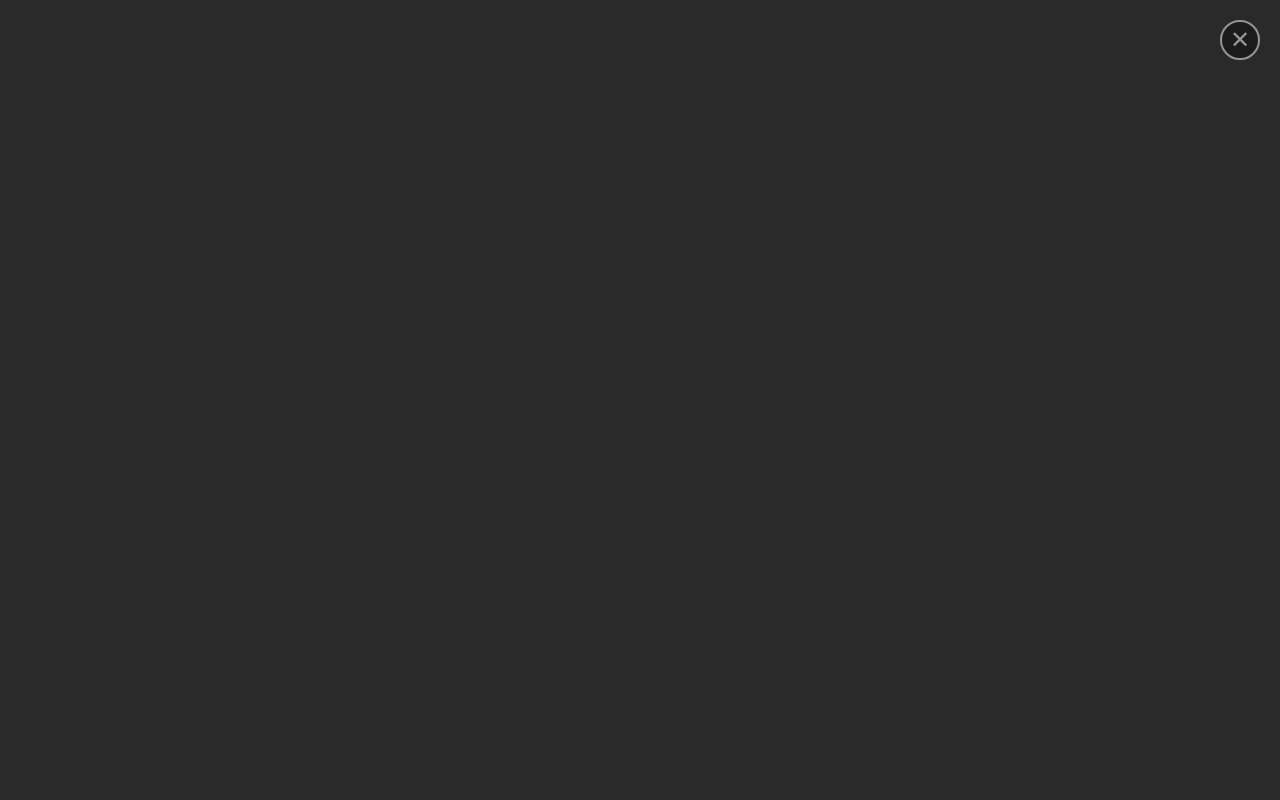
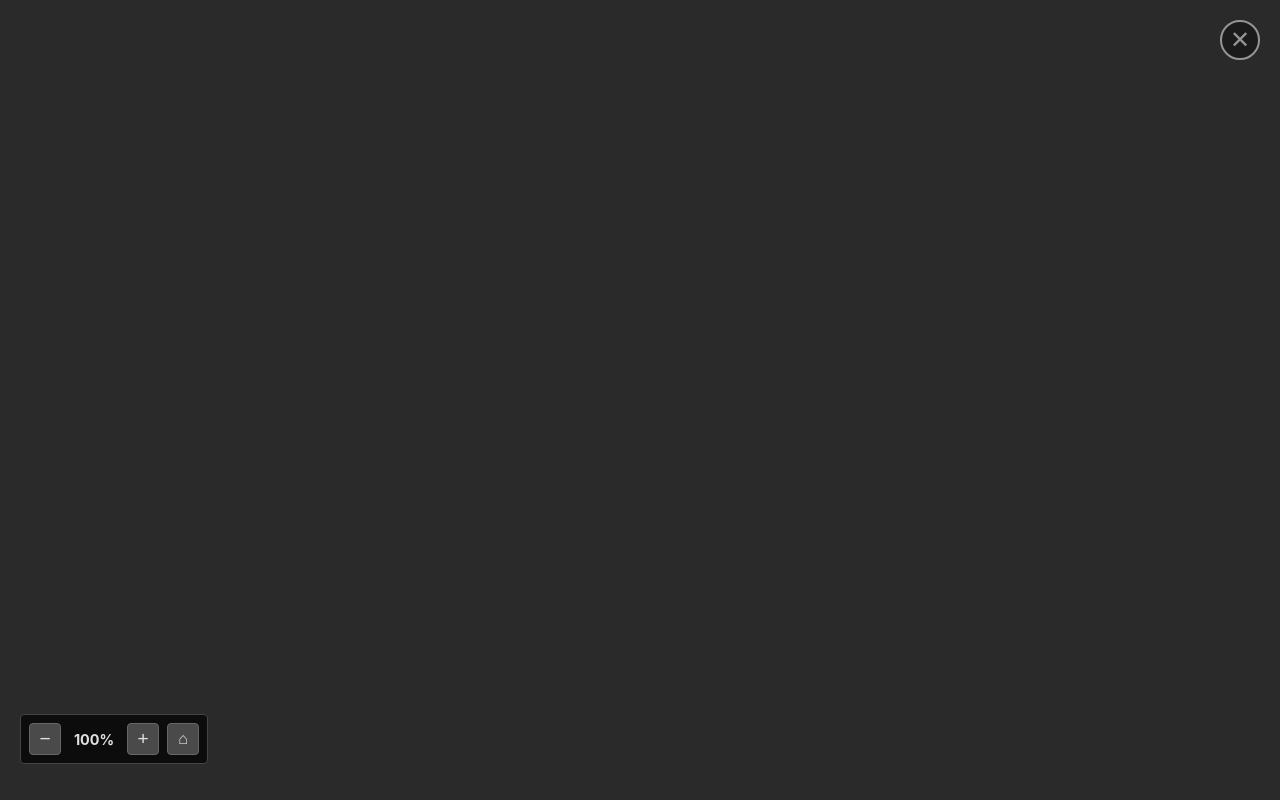
Before and after one commit to hernanescu/kalakthul, a React (Vite) app: page / in a window 1280 px wide. Both pictures are taken after a click on the button "Modo Presentación". Built offline with nearby package versions, Linux system fonts and the light colour scheme.

Commit message:
zoom anda

```diff
--- a/src/App.tsx
+++ b/src/App.tsx
@@ -3,10 +3,11 @@ import { useGrid } from './hooks/useGrid';
 import { useTokens } from './hooks/useTokens';
 import { loadImageAsBase64 } from './utils/canvasUtils';
 import { snapToGrid } from './utils/gridUtils';
-import { MapState, ImageBounds } from './types';
+import { MapState, ImageBounds, ZoomState } from './types';
 import MapCanvas from './components/MapCanvas';
 import GridControls from './components/GridControls';
 import TokenControls from './components/TokenControls';
+import ZoomControls from './components/ZoomControls';
 import './App.css';
 
 const STORAGE_KEY = 'ttrpg-map-state';
@@ -23,13 +24,20 @@ function App() {
   useEffect(() => {
     try {
       const saved = localStorage.getItem(STORAGE_KEY);
+      console.log('[App] Loading from localStorage:', saved ? 'Found data' : 'No data');
       if (saved) {
         const parsed = JSON.parse(saved) as MapState;
+        console.log('[App] Parsed state:', {
+          hasMapImage: !!parsed.mapImage,
+          hasImageBounds: !!parsed.imageBounds,
+          hasZoom: !!parsed.zoom,
+          tokensCount: parsed.tokens?.length || 0
+        });
         setInitialState(parsed);
       }
       setIsInitialized(true);
     } catch (error) {
-      console.error('Error loading from localStorage:', error);
+      console.error('[App] Error loading from localStorage:', error);
       setIsInitialized(true);
     }
   }, []);
@@ -48,14 +56,27 @@ function App() {
 
   const [mapImage, setMapImage] = useState<string | null>(initialState?.mapImage || null);
   const [imageBounds, setImageBounds] = useState<ImageBounds | null>(initialState?.imageBounds || null);
+  const [zoom, setZoom] = useState<ZoomState>(
+    initialState?.zoom || { level: 1, panX: 0, panY: 0 }
+  );
 
-  // Sincronizar mapImage y imageBounds cuando se carga el estado inicial
+  console.log('[App] Current state:', {
+    hasMapImage: !!mapImage,
+    hasImageBounds: !!imageBounds,
+    zoom: zoom,
+    isInitialized: isInitialized
+  });
+
+  // Sincronizar mapImage, imageBounds y zoom cuando se carga el estado inicial
   useEffect(() => {
     if (initialState?.mapImage) {
       setMapImage(initialState.mapImage);
     }
     if (initialState?.imageBounds) {
       setImageBounds(initialState.imageBounds);
+    }
+    if (initialState?.zoom) {
+      setZoom(initialState.zoom);
     }
   }, [initialState]);
 
@@ -199,19 +220,42 @@ function App() {
       grid,
       tokens,
       selectedTokenId,
+      zoom,
     };
     try {
       localStorage.setItem(STORAGE_KEY, JSON.stringify(state));
     } catch (error) {
       console.error('Error saving to localStorage:', error);
     }
-  }, [mapImage, imageBounds, grid, tokens, selectedTokenId, isInitialized]);
+  }, [mapImage, imageBounds, grid, tokens, selectedTokenId, zoom, isInitialized]);
 
   const selectedToken = tokens.find((t) => t.id === selectedTokenId) || null;
 
-  // Memoizar el callback para evitar re-renders innecesarios
+  // Memoizar los callbacks para evitar re-renders innecesarios
   const handleImageBoundsChange = useCallback((bounds: ImageBounds | null) => {
     setImageBounds(bounds);
+  }, []);
+
+  const handleZoomChange = useCallback((newZoom: ZoomState) => {
+    setZoom(newZoom);
+  }, []);
+
+  const handleZoomIn = useCallback(() => {
+    setZoom((prev) => ({
+      ...prev,
+      level: Math.min(4, prev.level * 1.2),
+    }));
+  }, []);
+
+  const handleZoomOut = useCallback(() => {
+    setZoom((prev) => ({
+      ...prev,
+      level: Math.max(0.25, prev.level / 1.2),
+    }));
+  }, []);
+
+  const handleZoomReset = useCallback(() => {
+    setZoom({ level: 1, panX: 0, panY: 0 });
   }, []);
 
   return (
@@ -230,7 +274,7 @@ function App() {
       {!isPresentationMode && (
         <div className="sidebar">
           <div className="header">
-            <h1>Mapa TTRPG</h1>
+            <h1>Kalak'thuling</h1>
             <button onClick={() => fileInputRef.current?.click()} className="load-map-btn">
               Cargar Mapa
             </button>
@@ -255,6 +299,13 @@ function App() {
             onDelete={handleDeleteToken}
             onAddToken={handleAddToken}
           />
+
+          <ZoomControls
+            zoom={zoom}
+            onZoomIn={handleZoomIn}
+            onZoomOut={handleZoomOut}
+            onZoomReset={handleZoomReset}
+          />
         </div>
       )}
 
@@ -265,12 +316,22 @@ function App() {
           grid={grid}
           tokens={tokens}
           selectedTokenId={selectedTokenId}
+          zoom={zoom}
           onTokenClick={handleTokenClick}
           onTokenDrag={handleTokenDrag}
           onImageBoundsChange={handleImageBoundsChange}
+          onZoomChange={handleZoomChange}
           canvasDimensions={canvasDimensions}
         />
         {isPresentationMode && (
+          <>
+            <ZoomControls
+              zoom={zoom}
+              onZoomIn={handleZoomIn}
+              onZoomOut={handleZoomOut}
+              onZoomReset={handleZoomReset}
+              compact={true}
+            />
             <button
               onClick={togglePresentationMode}
               className="exit-presentation-btn"
@@ -278,6 +339,7 @@ function App() {
             >
               ✕
             </button>
+          </>
         )}
       </div>
     </div>
--- /dev/null
+++ b/src/components/ZoomControls.css
@@ -0,0 +1,109 @@
+.zoom-controls {
+  background-color: #2a2a2a;
+  padding: 1rem;
+  border-radius: 8px;
+  margin-bottom: 1rem;
+}
+
+.zoom-controls.compact {
+  position: absolute;
+  bottom: 20px;
+  left: 20px;
+  display: flex;
+  align-items: center;
+  gap: 0.5rem;
+  padding: 0.5rem;
+  background-color: rgba(0, 0, 0, 0.7);
+  border: 1px solid #444;
+  border-radius: 4px;
+  z-index: 1000;
+}
+
+.zoom-controls h3 {
+  margin-bottom: 1rem;
+  color: #e0e0e0;
+  font-size: 1.1rem;
+}
+
+.control-group {
+  margin-bottom: 1rem;
+}
+
+.zoom-buttons {
+  display: flex;
+  align-items: center;
+  gap: 0.5rem;
+  margin-bottom: 0.5rem;
+}
+
+.zoom-btn {
+  padding: 0.5rem 1rem;
+  background-color: #4a4a4a;
+  border: 1px solid #666;
+  border-radius: 4px;
+  color: #e0e0e0;
+  cursor: pointer;
+  font-size: 1rem;
+  transition: background-color 0.2s;
+  flex: 1;
+}
+
+.zoom-btn:hover {
+  background-color: #5a5a5a;
+}
+
+.zoom-level {
+  min-width: 60px;
+  text-align: center;
+  color: #e0e0e0;
+  font-weight: bold;
+  font-size: 1rem;
+}
+
+.zoom-reset-btn {
+  width: 100%;
+  padding: 0.5rem;
+  background-color: #4a4a4a;
+  border: 1px solid #666;
+  border-radius: 4px;
+  color: #e0e0e0;
+  cursor: pointer;
+  font-size: 0.9rem;
+  transition: background-color 0.2s;
+  margin-top: 0.5rem;
+}
+
+.zoom-reset-btn:hover {
+  background-color: #5a5a5a;
+}
+
+.zoom-controls.compact .zoom-btn {
+  width: 32px;
+  height: 32px;
+  padding: 0;
+  font-size: 1.2rem;
+  display: flex;
+  align-items: center;
+  justify-content: center;
+}
+
+.zoom-controls.compact .zoom-level {
+  min-width: 50px;
+  font-size: 0.9rem;
+}
+
+.zoom-controls.compact .zoom-reset-btn {
+  width: 32px;
+  height: 32px;
+  padding: 0;
+  margin-top: 0;
+  font-size: 1rem;
+}
+
+.hint {
+  color: #888;
+  font-size: 0.75rem;
+  font-style: italic;
+  text-align: center;
+  margin-top: 0.5rem;
+}
--- /dev/null
+++ b/src/components/ZoomControls.tsx
@@ -0,0 +1,58 @@
+import { ZoomState } from '../types';
+import './ZoomControls.css';
+
+interface ZoomControlsProps {
+  zoom: ZoomState;
+  onZoomIn: () => void;
+  onZoomOut: () => void;
+  onZoomReset: () => void;
+  compact?: boolean; // Para modo presentación
+}
+
+export default function ZoomControls({
+  zoom,
+  onZoomIn,
+  onZoomOut,
+  onZoomReset,
+  compact = false,
+}: ZoomControlsProps) {
+  const zoomPercent = Math.round(zoom.level * 100);
+
+  if (compact) {
+    return (
+      <div className="zoom-controls compact">
+        <button onClick={onZoomOut} className="zoom-btn" title="Alejar">
+          −
+        </button>
+        <span className="zoom-level">{zoomPercent}%</span>
+        <button onClick={onZoomIn} className="zoom-btn" title="Acercar">
+          +
+        </button>
+        <button onClick={onZoomReset} className="zoom-reset-btn" title="Resetear zoom">
+          ⌂
+        </button>
+      </div>
+    );
+  }
+
+  return (
+    <div className="zoom-controls">
+      <h3>Zoom</h3>
+      <div className="control-group">
+        <div className="zoom-buttons">
+          <button onClick={onZoomOut} className="zoom-btn">
+            − Alejar
+          </button>
+          <span className="zoom-level">{zoomPercent}%</span>
+          <button onClick={onZoomIn} className="zoom-btn">
+            + Acercar
+          </button>
+        </div>
+        <button onClick={onZoomReset} className="zoom-reset-btn">
+          Resetear Zoom
+        </button>
+        <p className="hint">Rueda del mouse para zoom • Shift+Click para pan</p>
+      </div>
+    </div>
+  );
+}
--- a/src/hooks/useTokens.ts
+++ b/src/hooks/useTokens.ts
@@ -1,5 +1,5 @@
 import { useState, useCallback } from 'react';
-import { Token, GridConfig } from '../types';
+import { Token } from '../types';
 
 const COLORS = [
   '#ff0000', '#00ff00', '#0000ff', '#ffff00', '#ff00ff', '#00ffff',
--- a/src/utils/canvasRender.ts
+++ b/src/utils/canvasRender.ts
@@ -30,7 +30,7 @@ export function drawGrid(
 function drawGridOnArea(
   ctx: CanvasRenderingContext2D,
   grid: GridConfig,
-  dimensions: CanvasDimensions,
+  _dimensions: CanvasDimensions,
   areaX: number,
   areaY: number,
   areaWidth: number,
@@ -71,7 +71,7 @@ export function drawTokens(
   tokens: Token[],
   selectedTokenId: string | null,
   dimensions: CanvasDimensions,
-  grid: GridConfig
+  _grid: GridConfig
 ): void {
   tokens.forEach((token) => {
     const radius = (dimensions.cellWidth * token.size) / 2;
```
Also changed, not shown: src/components/MapCanvas.tsx (+119 -12 lines), src/types/index.ts (+7 -0 lines), 3 other files (tests, documents, lock files or other folders). Lines whose indentation alone changed are shown as unchanged.
